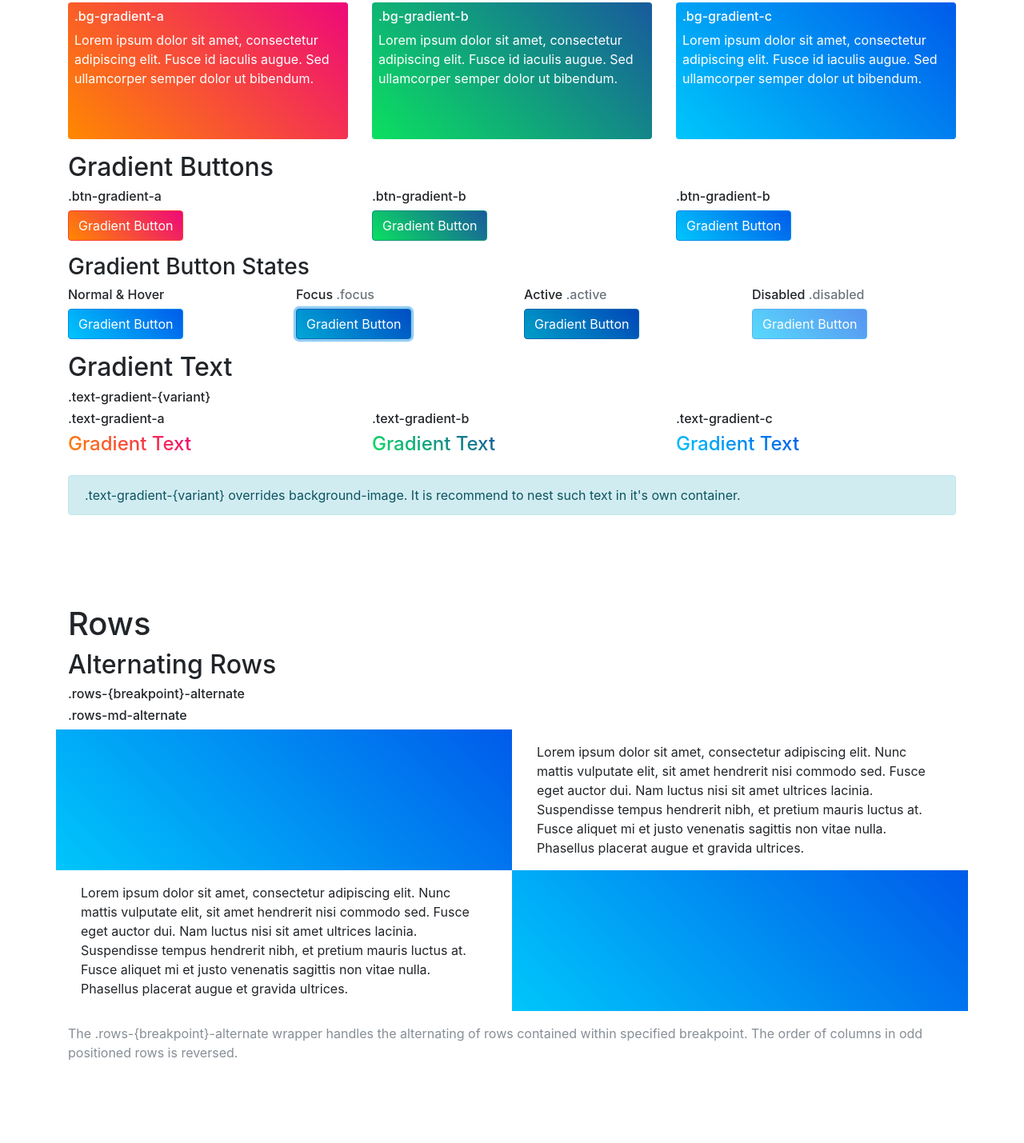
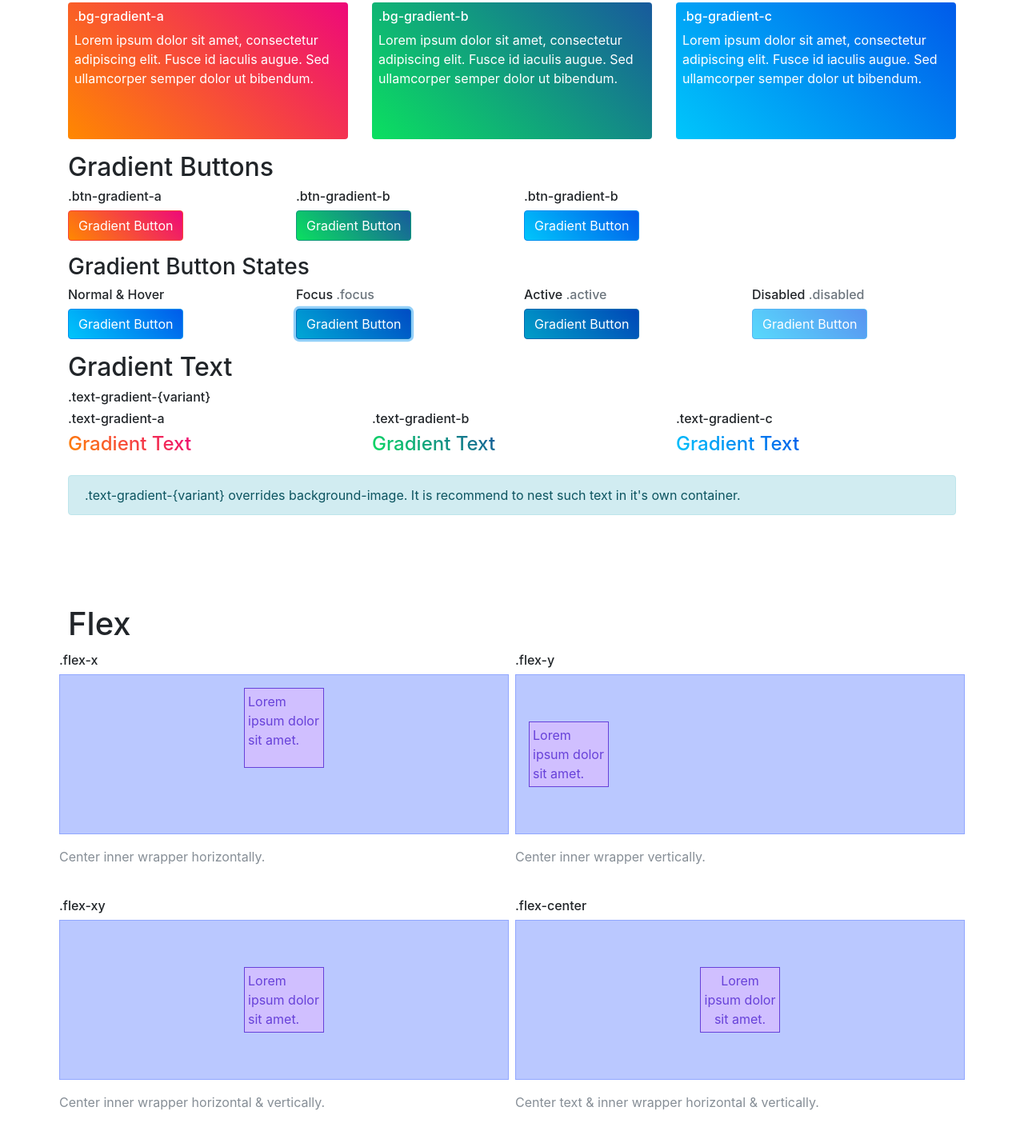
Before and after one commit to zaxwebs/parcel-bootstrap-amplified, a website built with Parcel: page src/amplify-docs/index.html in a window 1280 px wide. Shown: the part 175-1604 px from the top of the page at 80% size. Built offline with nearby package versions, Linux system fonts and the light colour scheme.

Commit message:
Added flex helpers

```diff
--- a/src/amplify-docs/index.html
+++ b/src/amplify-docs/index.html
@@ -16,8 +16,8 @@
 				<h6>{component}-gradient-{variant}</h6>
 				<h2>Gradient Backgrounds</h2>
 				<div class="row">
-					<div class="col col-md-4">
-						<div class="bg-gradient-a rounded p-2 pb-5">
+					<div class="col-md-4">
+						<div class="bg-gradient-a rounded p-2 pb-5 mb-3">
 							<h6>.bg-gradient-a</h6>
 							<p>
 								Lorem ipsum dolor sit amet, consectetur adipiscing elit. Fusce
@@ -26,7 +26,7 @@
 						</div>
 					</div>
 					<div class="col-md-4">
-						<div class="bg-gradient-b rounded p-2 pb-5">
+						<div class="bg-gradient-b rounded p-2 pb-5 mb-3">
 							<h6>.bg-gradient-b</h6>
 							<p>
 								Lorem ipsum dolor sit amet, consectetur adipiscing elit. Fusce
@@ -35,7 +35,7 @@
 						</div>
 					</div>
 					<div class="col-md-4">
-						<div class="bg-gradient-c rounded p-2 pb-5">
+						<div class="bg-gradient-c rounded p-2 pb-5 mb-3">
 							<h6>.bg-gradient-c</h6>
 							<p>
 								Lorem ipsum dolor sit amet, consectetur adipiscing elit. Fusce
@@ -46,20 +46,20 @@
 				</div>
 				<h2>Gradient Buttons</h2>
 				<div class="row">
-					<div class="col col-md-4">
-						<div>
+					<div class="col-md-3">
+						<div class="mb-3">
 							<h6>.btn-gradient-a</h6>
 							<button class="btn btn-gradient-a">Gradient Button</button>
 						</div>
 					</div>
-					<div class="col col-md-4">
-						<div>
+					<div class="col-md-3">
+						<div class="mb-3">
 							<h6>.btn-gradient-b</h6>
 							<button class="btn btn-gradient-b">Gradient Button</button>
 						</div>
 					</div>
-					<div class="col col-md-4">
-						<div>
+					<div class="col-md-3">
+						<div class="mb-3">
 							<h6>.btn-gradient-b</h6>
 							<button class="btn btn-gradient-c">Gradient Button</button>
 						</div>
@@ -67,26 +67,26 @@
 				</div>
 				<h3>Gradient Button States</h3>
 				<div class="row">
-					<div class="col col-md-3">
-						<div>
+					<div class="col-md-3">
+						<div class="mb-3">
 							<h6>Normal & Hover</h6>
 							<button class="btn btn-gradient-c">Gradient Button</button>
 						</div>
 					</div>
-					<div class="col col-md-3">
-						<div>
+					<div class="col-md-3">
+						<div class="mb-3">
 							<h6>Focus <span class="text-secondary">.focus</span></h6>
 							<button class="btn btn-gradient-c focus">Gradient Button</button>
 						</div>
 					</div>
-					<div class="col col-md-3">
-						<div>
+					<div class="col-md-3">
+						<div class="mb-3">
 							<h6>Active <span class="text-secondary">.active</span></h6>
 							<button class="btn btn-gradient-c active">Gradient Button</button>
 						</div>
 					</div>
-					<div class="col col-md-3">
-						<div>
+					<div class="col-md-3">
+						<div class="mb-3">
 							<h6>Disabled <span class="text-secondary">.disabled</span></h6>
 							<button class="btn btn-gradient-c disabled" disabled>
 								Gradient Button
@@ -97,20 +97,20 @@
 				<h2>Gradient Text</h2>
 				<h6>.text-gradient-{variant}</h6>
 				<div class="row">
-					<div class="col col-md-4">
-						<div>
+					<div class="col-md-4">
+						<div class="mb-3">
 							<h6>.text-gradient-a</h6>
 							<h4 class="text-gradient-a d-inline-block">Gradient Text</h4>
 						</div>
 					</div>
-					<div class="col col-md-4">
-						<div>
+					<div class="col-md-4">
+						<div class="mb-3">
 							<h6>.text-gradient-b</h6>
 							<h4 class="text-gradient-b d-inline-block">Gradient Text</h4>
 						</div>
 					</div>
-					<div class="col col-md-4">
-						<div>
+					<div class="col-md-4">
+						<div class="mb-3">
 							<h6>.text-gradient-c</h6>
 							<h4 class="text-gradient-c d-inline-block">Gradient Text</h4>
 						</div>
@@ -119,6 +119,61 @@
 				<div class="alert alert-info">
 					.text-gradient-{variant} overrides background-image. It is recommend
 					to nest such text in it's own container.
+				</div>
+			</div>
+		</section>
+		<section>
+			<div class="container">
+				<h1>Flex</h1>
+				<div class="row">
+					<div class="col-md-6 p-1 mb-3">
+						<h6>.flex-x</h6>
+						<div class="flex-demo-wrapper flex-x">
+							<div class="flex-demo p-1">
+								Lorem ipsum dolor sit amet.
+							</div>
+						</div>
+						<div class="info">
+							<p>Center inner wrapper horizontally.</p>
+						</div>
+					</div>
+					<div class="col-md-6 p-1 mb-3">
+						<h6>.flex-y</h6>
+						<div class="flex-demo-wrapper flex-y">
+							<div class="flex-demo p-1">
+								Lorem ipsum dolor sit amet.
+							</div>
+						</div>
+						<div class="info">
+							<p>Center inner wrapper vertically.</p>
+						</div>
+					</div>
+					<div class="col-md-6 p-1 mb-3">
+						<h6>.flex-xy</h6>
+						<div class="flex-demo-wrapper flex-xy">
+							<div class="flex-demo p-1">
+								Lorem ipsum dolor sit amet.
+							</div>
+						</div>
+						<div class="info">
+							<p>
+								Center inner wrapper horizontal & vertically.
+							</p>
+						</div>
+					</div>
+					<div class="col-md-6 p-1 mb-3">
+						<h6>.flex-center</h6>
+						<div class="flex-demo-wrapper flex-center">
+							<div class="flex-demo p-1">
+								Lorem ipsum dolor sit amet.
+							</div>
+						</div>
+						<div class="info">
+							<p>
+								Center text & inner wrapper horizontal & vertically.
+							</p>
+						</div>
+					</div>
 				</div>
 			</div>
 		</section>
--- a/src/amplify-docs/style.scss
+++ b/src/amplify-docs/style.scss
@@ -10,6 +10,17 @@ section {
 	}
 }
 
-.col {
-	margin-bottom: 1rem;
+.flex-demo-wrapper {
+	min-height: 200px;
+	background: #bac8ff;
+	border: 1px solid #91a7ff;
+	padding: 1rem;
+
+	.flex-demo {
+		color: #6741d9;
+		border: 1px solid #6741d9;
+		background: #d0bfff;
+		max-width: 100px;
+		max-height: 100px;
+	}
 }
--- a/src/styles/amplify/_amplify.scss
+++ b/src/styles/amplify/_amplify.scss
@@ -1,5 +1,6 @@
 @import 'functions';
 @import 'variables';
+@import 'flex';
 @import 'backgrounds';
 @import 'text';
 @import 'buttons';
--- a/src/styles/amplify/_buttons.scss
+++ b/src/styles/amplify/_buttons.scss
@@ -3,7 +3,7 @@
 @mixin button-gradient-variant(
 	$gradient,
 	$background: mix($gradient...),
-	$border: darken($background, 2%),
+	$border: darken($background, 1%),
 	$color: color-yiq($background),
 	$hover-gradient: darken-list($gradient, 7.5%),
 	$hover-background: darken($background, 7.5%),
--- /dev/null
+++ b/src/styles/amplify/_flex.scss
@@ -0,0 +1,22 @@
+.flex-x {
+	display: flex;
+	justify-content: center;
+}
+
+.flex-y {
+	display: flex;
+	align-items: center;
+}
+
+.flex-xy {
+	display: flex;
+	justify-content: center;
+	align-items: center;
+}
+
+.flex-center {
+	display: flex;
+	justify-content: center;
+	align-items: center;
+	text-align: center;
+}
```
